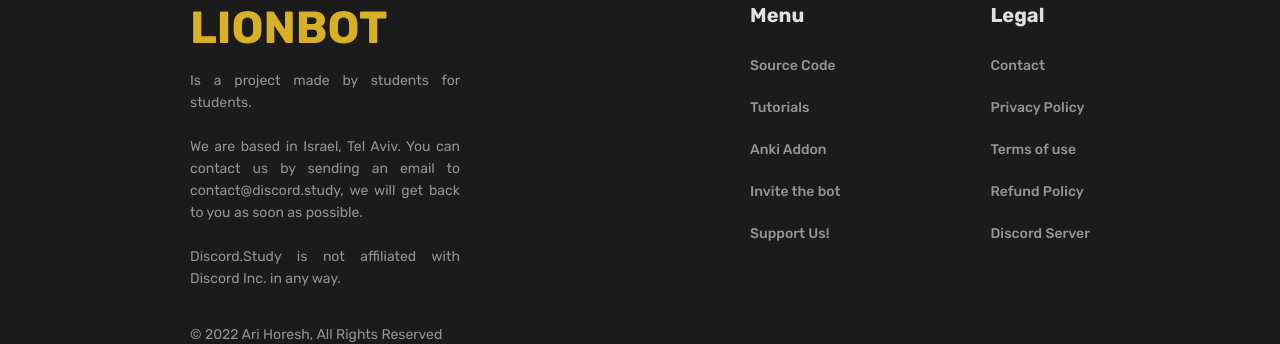
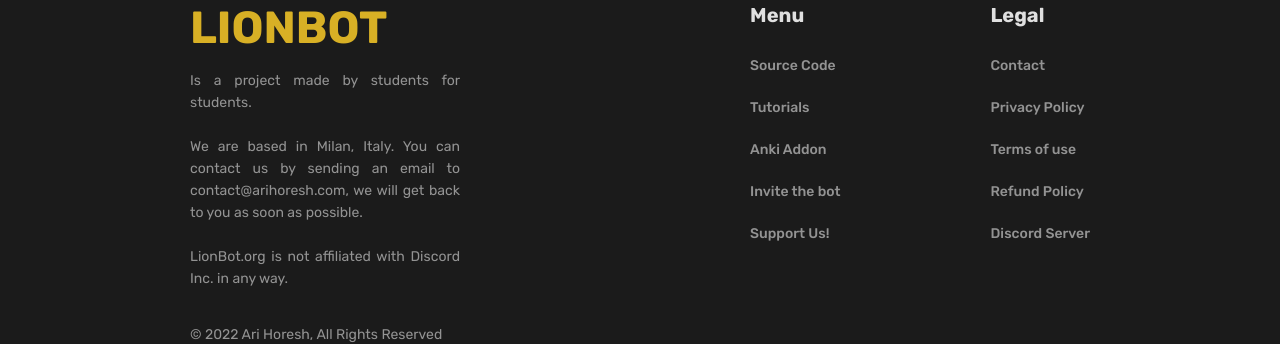
Before and after one commit to StudyLions/Lionbot, a Next.js app: page / in a window 1280 px wide. Shown: the part 8845-9189 px from the top of the page. Built offline with nearby package versions, Linux system fonts and the light colour scheme; no server answers.

Commit message:
Change some type errors.

```diff
--- a/components/Layout/Footer/Footer.js
+++ b/components/Layout/Footer/Footer.js
@@ -17,11 +17,11 @@ export default function Footer() {
             Is a project made by students for students.
             <br />
             <br />
-            We are based in Israel, Tel Aviv. You can contact us by sending an email to contact@discord.study, we will
-            get back to you as soon as possible.
+            We are based in Milan, Italy. You can contact us by sending an email to contact@arihoresh.com, we will get
+            back to you as soon as possible.
             <br />
             <br />
-            Discord.Study is not affiliated with Discord Inc. in any way.
+            LionBot.org is not affiliated with Discord Inc. in any way.
           </p>
           <p className={styles.copyright}>© 2022 Ari Horesh, All Rights Reserved</p>
         </div>
--- a/constants/FAQ.ts
+++ b/constants/FAQ.ts
@@ -13,9 +13,7 @@ export const questionsAnswers = [
   },
   {
     question: "Can I get an invoice for my payment?",
-    answer:
-      "Discord.Study (StudyLion) is a real company run by real people. LionGems is what keeps it alive." +
-      " We use the money to pay salaries to our developers and to cover hosting costs and taxes",
+    answer: "To get an invoice please contact arihoresh@contact.com",
   },
   {
     question: "What payment methods are supported?",
```
